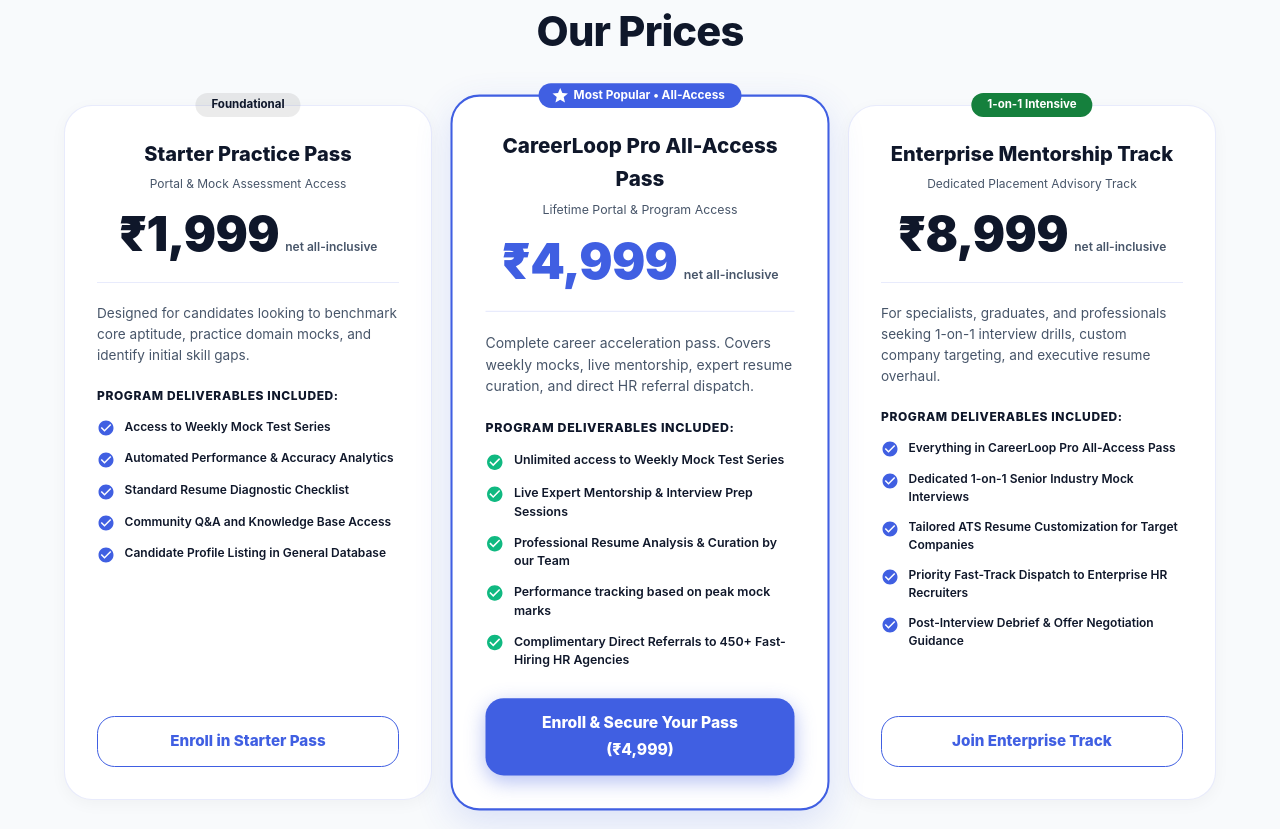
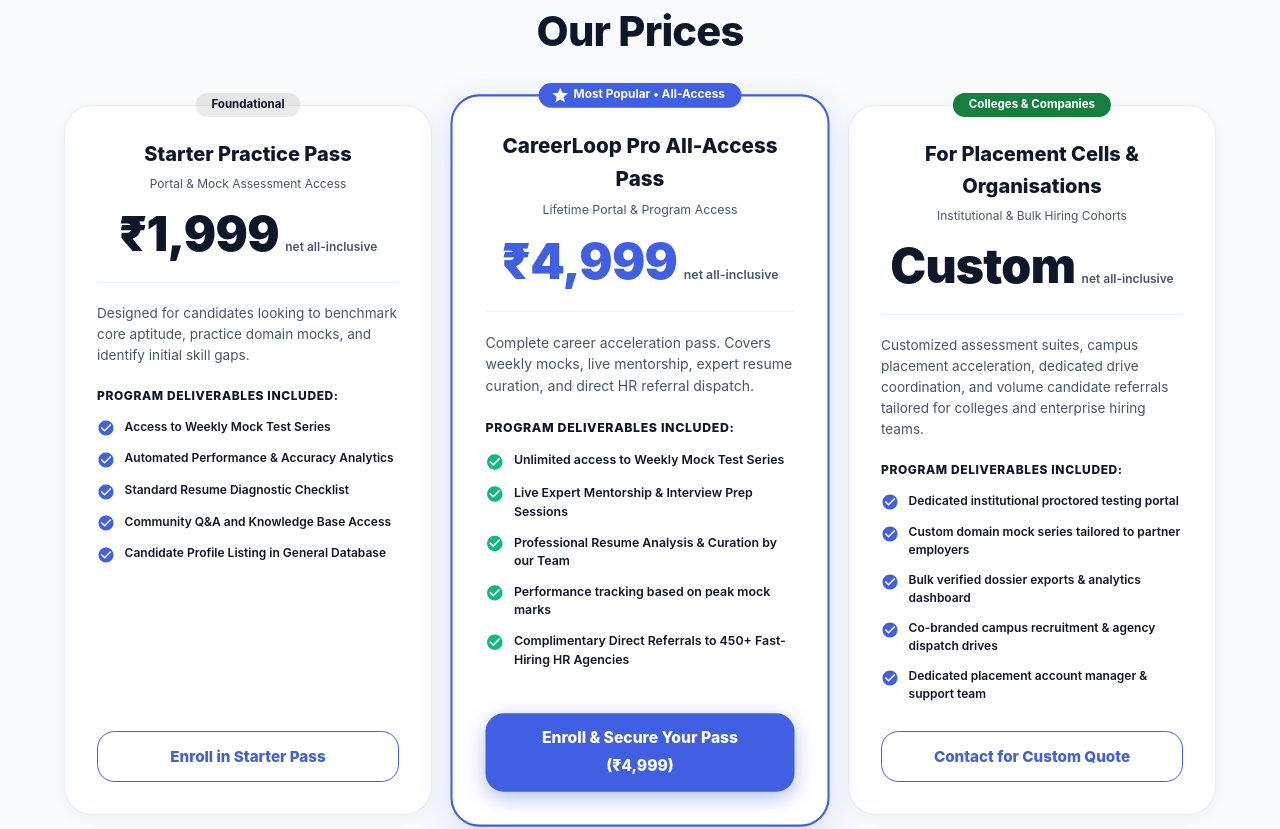
Before and after one commit to sagar-anmol/careerloop, a Next.js app: page / in a window 1280 px wide. Shown: the part 1560-2389 px from the top of the page. Built offline with nearby package versions, Linux system fonts and the light colour scheme; no server answers; what @mui/material-nextjs would draw is missing.

Commit message:
Update signup pricing options to ₹1,999 and ₹4,999, and update third plan to Custom for placement cells & organisations

```diff
--- a/src/components/mui/MuiOnboardingModal.tsx
+++ b/src/components/mui/MuiOnboardingModal.tsx
@@ -82,7 +82,7 @@ export function MuiOnboardingModal({
   const [faceResult, setFaceResult] = useState<FaceDetectionResult | null>(null);
 
   // Program & Consent State
-  const [selectedPlan, setSelectedPlan] = useState<"free_baseline" | "pro_certification">("pro_certification");
+  const [selectedPlan, setSelectedPlan] = useState<"starter_practice" | "pro_all_access">("starter_practice");
   const [consentAgreed, setConsentAgreed] = useState(false);
   const [step2Submitted, setStep2Submitted] = useState(false);
 
@@ -658,50 +658,50 @@ export function MuiOnboardingModal({
             <Box sx={{ display: "grid", gridTemplateColumns: { xs: "1fr", sm: "1fr 1fr" }, gap: 1.5 }}>
               <Paper
                 variant="outlined"
-                onClick={() => setSelectedPlan("free_baseline")}
+                onClick={() => setSelectedPlan("starter_practice")}
                 sx={{
                   p: 2,
                   borderRadius: 2,
                   cursor: "pointer",
                   border: "2px solid",
-                  borderColor: selectedPlan === "free_baseline" ? "primary.main" : "divider",
-                  bgcolor: selectedPlan === "free_baseline" ? "rgba(37, 99, 235, 0.05)" : "background.paper",
+                  borderColor: selectedPlan === "starter_practice" ? "primary.main" : "divider",
+                  bgcolor: selectedPlan === "starter_practice" ? "rgba(37, 99, 235, 0.05)" : "background.paper",
                   transition: "all 0.2s",
                 }}
               >
                 <Box sx={{ display: "flex", justifyContent: "space-between", alignItems: "center", mb: 1 }}>
                   <Typography variant="subtitle2" sx={{ fontWeight: 700 }}>
-                    Free Baseline Test
+                    Starter Practice Pass
                   </Typography>
-                  <Chip label="₹0 Free" size="small" color="default" sx={{ fontWeight: 700, fontSize: "0.7rem" }} />
+                  <Chip label="₹1,999" size="small" color="primary" sx={{ fontWeight: 700, fontSize: "0.7rem" }} />
                 </Box>
                 <Typography variant="caption" sx={{ color: "text.secondary", display: "block" }}>
-                  1 single proctored baseline diagnostic to benchmark your starting score before upgrading.
+                  Weekly mock tests, score tracking, standard resume check &amp; baseline readiness evaluation.
                 </Typography>
               </Paper>
 
               <Paper
                 variant="outlined"
-                onClick={() => setSelectedPlan("pro_certification")}
+                onClick={() => setSelectedPlan("pro_all_access")}
                 sx={{
                   p: 2,
                   borderRadius: 2,
                   cursor: "pointer",
                   border: "2px solid",
-                  borderColor: selectedPlan === "pro_certification" ? "#10b981" : "divider",
-                  bgcolor: selectedPlan === "pro_certification" ? "rgba(16, 185, 129, 0.05)" : "background.paper",
+                  borderColor: selectedPlan === "pro_all_access" ? "#10b981" : "divider",
+                  bgcolor: selectedPlan === "pro_all_access" ? "rgba(16, 185, 129, 0.05)" : "background.paper",
                   transition: "all 0.2s",
                   position: "relative",
                 }}
               >
                 <Box sx={{ display: "flex", justifyContent: "space-between", alignItems: "center", mb: 1 }}>
                   <Typography variant="subtitle2" sx={{ fontWeight: 700 }}>
-                    CareerLoop Pro All-Access Pass
+                    CareerLoop Pro All-Access
                   </Typography>
                   <Chip label="₹4,999" size="small" color="success" sx={{ fontWeight: 700, fontSize: "0.7rem" }} />
                 </Box>
                 <Typography variant="caption" sx={{ color: "text.secondary", display: "block" }}>
-                  Unlimited weekly mock tests, live mentorship, resume curation &amp; complimentary fast-hiring HR referrals.
+                  Unlimited weekly mocks, live expert mentorship, ATS resume curation &amp; direct 450+ agency referrals.
                 </Typography>
               </Paper>
             </Box>
@@ -945,7 +945,11 @@ export function MuiOnboardingModal({
             }}
             endIcon={isSaving ? <CircularProgress size={18} color="inherit" /> : <ArrowForwardIcon />}
           >
-            {isSaving ? "Saving to Database..." : selectedPlan === "pro_certification" ? "Enroll in Pro & Complete" : "Start Free Baseline"}
+            {isSaving
+              ? "Saving to Database..."
+              : selectedPlan === "pro_all_access"
+              ? "Enroll in Pro All-Access (₹4,999)"
+              : "Enroll in Starter Pass (₹1,999)"}
           </Button>
         )}
 
--- a/src/components/mui/MuiPricingSection.tsx
+++ b/src/components/mui/MuiPricingSection.tsx
@@ -59,21 +59,21 @@ export function MuiPricingSection({ onEnroll }: MuiPricingSectionProps) {
       buttonVariant: "contained" as const,
     },
     {
-      name: "Enterprise Mentorship Track",
-      badge: "1-on-1 Intensive",
+      name: "For Placement Cells & Organisations",
+      badge: "Colleges & Companies",
       badgeColor: "success" as const,
       isFeatured: false,
-      price: "₹8,999",
-      billingSubtitle: "Dedicated Placement Advisory Track",
-      description: "For specialists, graduates, and professionals seeking 1-on-1 interview drills, custom company targeting, and executive resume overhaul.",
+      price: "Custom",
+      billingSubtitle: "Institutional & Bulk Hiring Cohorts",
+      description: "Customized assessment suites, campus placement acceleration, dedicated drive coordination, and volume candidate referrals tailored for colleges and enterprise hiring teams.",
       deliverables: [
-        "Everything in CareerLoop Pro All-Access Pass",
-        "Dedicated 1-on-1 Senior Industry Mock Interviews",
-        "Tailored ATS Resume Customization for Target Companies",
-        "Priority Fast-Track Dispatch to Enterprise HR Recruiters",
-        "Post-Interview Debrief & Offer Negotiation Guidance",
+        "Dedicated institutional proctored testing portal",
+        "Custom domain mock series tailored to partner employers",
+        "Bulk verified dossier exports & analytics dashboard",
+        "Co-branded campus recruitment & agency dispatch drives",
+        "Dedicated placement account manager & support team",
       ],
-      buttonLabel: "Join Enterprise Track",
+      buttonLabel: "Contact for Custom Quote",
       buttonVariant: "outlined" as const,
     },
   ];
```
